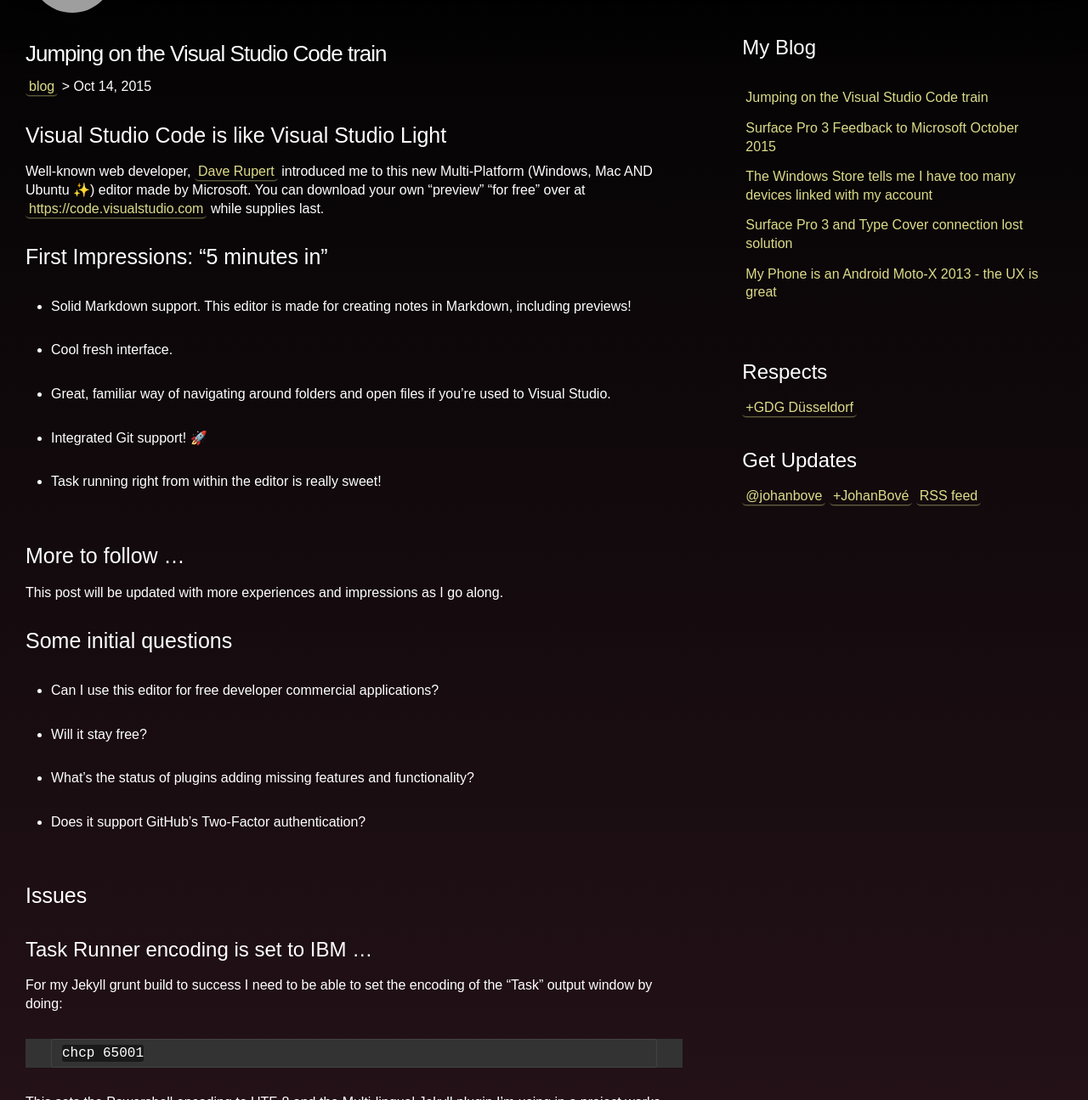
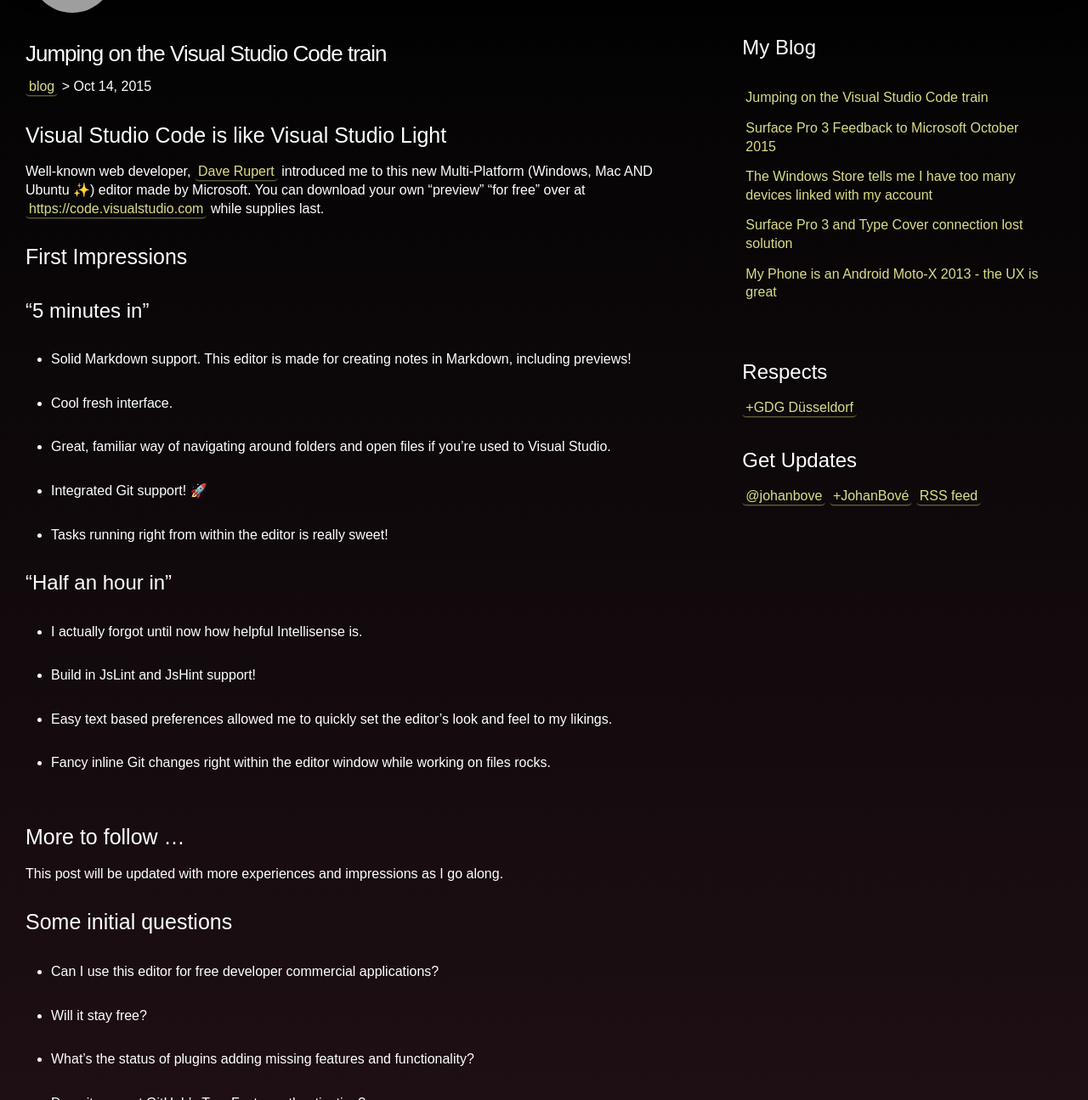
Before and after one commit to johanbove/johanbove.github.io, a Jekyll site: the page built from _posts/2015-10-14-visualstudiocode.md, in a window 1280 px wide and 1400 px high, cut to the strip 105-1400 px from the top of the window. Shown: the whole strip at 85% size. Built offline with Jekyll 4.4.1, drawn with Linux system fonts in a browser that asks for light colours; emoji names are drawn with the system emoji font; comment, search, counter and statistics services are not loaded; grey boxes are pictures that could not be loaded.

Commit message:
Update post

```diff
--- a/_posts/2015-10-14-visualstudiocode.md
+++ b/_posts/2015-10-14-visualstudiocode.md
@@ -9,13 +9,22 @@
 Well-known web developer, [Dave Rupert](http://daverupert.com/2015/10/windows-editors-and-shells/) introduced me to this new Multi-Platform (Windows, Mac AND Ubuntu :sparkles:) editor made by Microsoft.
 You can download your own "preview" "for free" over at <https://code.visualstudio.com> while supplies last.
 
-## First Impressions: "5 minutes in"
+## First Impressions
+
+### "5 minutes in"
 
 - Solid Markdown support. This editor is made for creating notes in Markdown, including previews!
 - Cool fresh interface.
 - Great, familiar way of navigating around folders and open files if you're used to Visual Studio.
 - Integrated Git support! :rocket:
-- Task running right from within the editor is really sweet!
+- Tasks running right from within the editor is really sweet!
+
+### "Half an hour in"
+
+- I actually forgot until now how helpful Intellisense is.
+- Build in JsLint and JsHint support!
+- Easy text based preferences allowed me to quickly set the editor's look and feel to my likings.
+- Fancy inline Git changes right within the editor window while working on files rocks.
 
 ## More to follow ...
 
```
